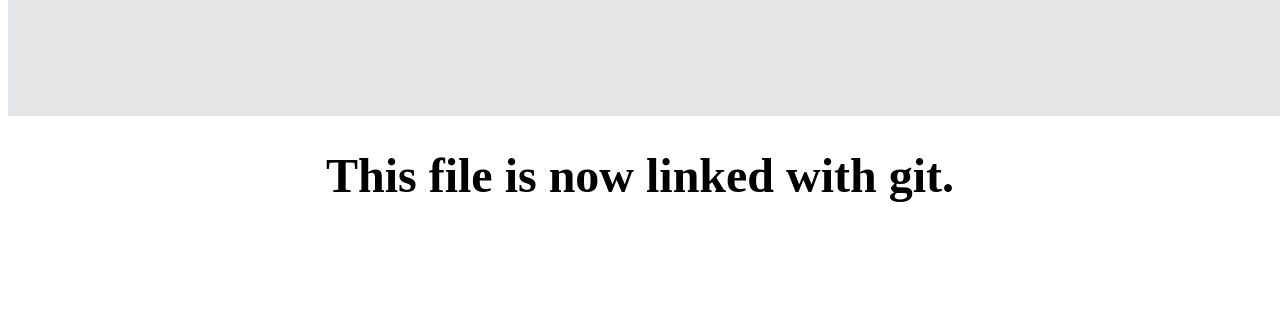
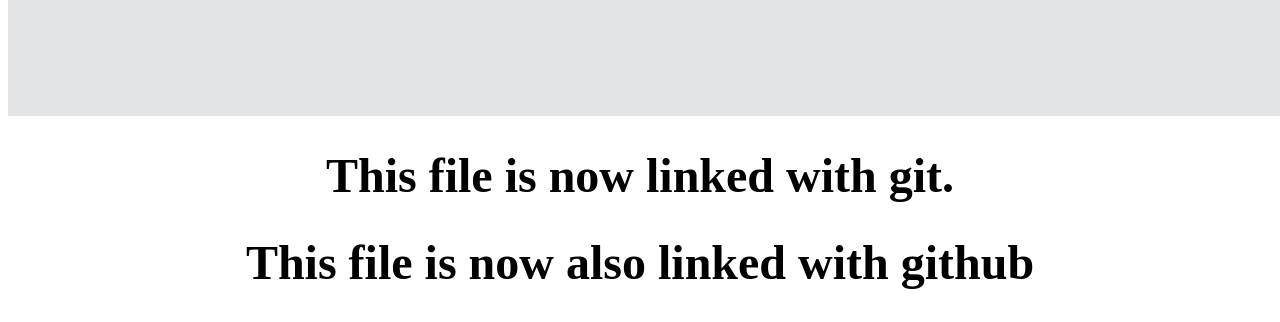
Before and after one commit to yaminhasan2003/Portfolio, a plain HTML site: page index.html in a window 1280 px wide. Shown: the part 2221-2543 px from the top of the page. Before the commit the page ends 2456 px from the top, so only its background shows below. Drawn offline with Linux system fonts and the light colour scheme.

Commit message:
this is a new line

```diff
--- a/index.html
+++ b/index.html
@@ -60,5 +60,6 @@
       </section>
 
       <h1> This file is now linked with git.</h1>
+      <h1>This file is now also linked with github</h1>
 </body>
 </html>
```
